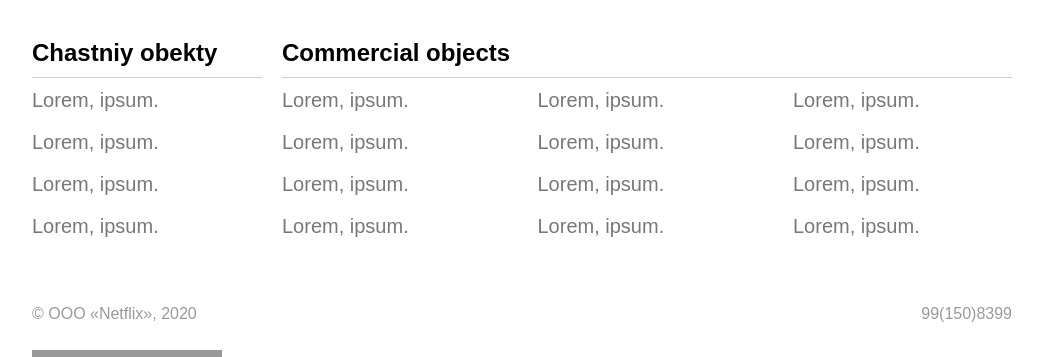
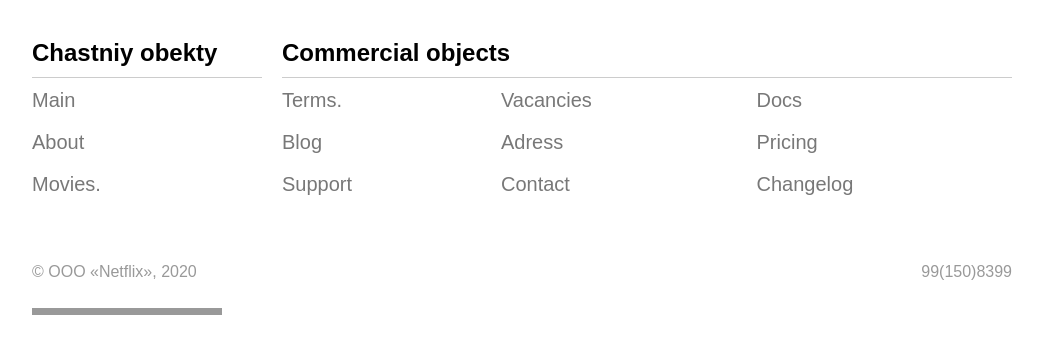
Before and after one commit to shahzodhamidiy/Bank-App, a plain HTML site: page index.html in a window 1280 px wide. Shown: the part 949-1306 px from the top of the page, without its empty margins (118-1161 px from the left). After the commit the page ends 1264 px from the top, so only its background shows below. Drawn offline with Linux system fonts and the light colour scheme.

Commit message:
bug fixed

```diff
--- a/index.html
+++ b/index.html
@@ -1,83 +1,88 @@
 <!DOCTYPE html>
 <html>
   <head>
-	<meta charset="utf-8">
+    <meta charset="utf-8" />
     <title>Pinar Architects</title>
-	<link rel="stylesheet" href="styles/main.css">
+    <link rel="stylesheet" href="styles/main.css" />
   </head>
   <body>
     <div class="container">
-		<div class="header 	text-center">
+      <div class="header text-center">
         <a href="index.html">
-
-					<img src="images/logo.png" alt="netflix-logo" width="200" height="100">
-
+          <img
+            src="images/logo.png"
+            alt="netflix-logo"
+            width="200"
+            height="100"
+          />
         </a>
-		</div> <!-- End of header -->
+      </div>
+      <!-- End of header -->
       <div class="header-nav">
         <ul>
-				<li><a href="about.html">About</a> </li>
+          <li><a href="about.html">About</a></li>
           <li><a href="projects.html">Movies</a></li>
           <li><a href="Status.html">Newsroom</a></li>
           <li><a href="contacts.html">Contact</a></li>
-
-
         </ul>
-		</div><!-- End of header-nav -->
+      </div>
+      <!-- End of header-nav -->
 
       <div class="main-footer">
         <div class="main">
           <h1></h1>
 
           <p class="text-center">
-					<img src="images/godzilla-main.jpg" alt="godzilla-main" width="980" height="auto">
+            <img
+              src="images/godzilla-main.jpg"
+              alt="godzilla-main"
+              width="980"
+              height="auto"
+            />
           </p>
           <div class="pinar-objects">
             <div class="private-objects">
-							<h2> Chastniy obekty</h2>
+              <h2>Chastniy obekty</h2>
               <ul>
-								<li><a href="#">Lorem, ipsum.</a></li>
-								<li><a href="#">Lorem, ipsum.</a></li>
-								<li><a href="#">Lorem, ipsum.</a></li>
-								<li><a href="#">Lorem, ipsum.</a></li>
+                <li><a href="#">Main</a></li>
+                <li><a href="#">About</a></li>
+                <li><a href="#">Movies.</a></li>
               </ul>
-						</div><!-- End of private object -->
+            </div>
+            <!-- End of private object -->
             <div class="commercial-objects">
-						<h2> Commercial objects</h2>
+              <h2>Commercial objects</h2>
               <ul>
-							<li><a href="#">Lorem, ipsum.</a></li>
-							<li><a href="#">Lorem, ipsum.</a></li>
-							<li><a href="#">Lorem, ipsum.</a></li>
-							<li><a href="#">Lorem, ipsum.</a></li>
+                <li><a href="#">Terms.</a></li>
+                <li><a href="#">Blog</a></li>
+                <li><a href="#">Support</a></li>
+              </ul>
+              <ul>
+                <li><a href="#">Vacancies</a></li>
+                <li><a href="#">Adress</a></li>
+                <li><a href="#">Contact</a></li>
               </ul>
               <ul class="middle">
-							<li><a href="#">Lorem, ipsum.</a></li>
-							<li><a href="#">Lorem, ipsum.</a></li>
-							<li><a href="#">Lorem, ipsum.</a></li>
-							<li><a href="#">Lorem, ipsum.</a></li>
+                <li><a href="#">Docs</a></li>
+                <li><a href="#">Pricing</a></li>
+                <li><a href="#">Changelog</a></li>
+                <!-- <li><a href="#">Lorem, ipsum.</a></li> -->
               </ul>
-						<ul>
-							<li><a href="#">Lorem, ipsum.</a></li>
-							<li><a href="#">Lorem, ipsum.</a></li>
-							<li><a href="#">Lorem, ipsum.</a></li>
-							<li><a href="#">Lorem, ipsum.</a></li>
-						</ul>
-					</div><!-- End of commercial-objects -->
-				</div> <!-- End of pinar objects -->
-			</div><!-- End of main -->
+            </div>
+            <!-- End of commercial-objects -->
+          </div>
+          <!-- End of pinar objects -->
+        </div>
+        <!-- End of main -->
 
         <div class="footer">
           <p class="copyright" s>
             &copy;&nbsp;OOO&nbsp;&laquo;Netflix&raquo;,&nbsp;2020
           </p>
-				<p class="phone">
-					99(150)8399
-				</p>
-			</div><!-- End of footer -->
+          <p class="phone">99(150)8399</p>
+        </div>
+        <!-- End of footer -->
       </div>
     </div>
-
-
-
   </body>
 </html>
```
Lines whose indentation alone changed are shown as unchanged.
